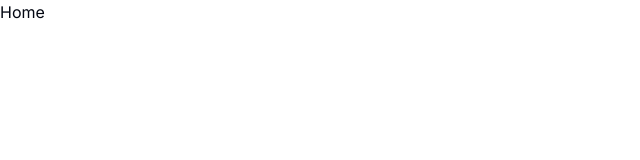
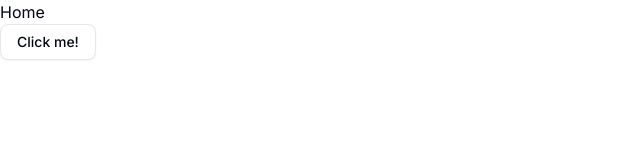
Before and after one commit to codeGoCodeNot/Works, a Next.js app: page / in a window 1280 px wide. Shown: the top 160 px of the page, without its empty margins (0-640 px from the left). Built offline with nearby package versions, Linux system fonts and the light colour scheme.

Commit message:
tw animate css conflict on turbo solve by deleting .next

```diff
--- a/package.json
+++ b/package.json
@@ -9,6 +9,7 @@
     "lint": "eslint"
   },
   "dependencies": {
+    "@radix-ui/react-slot": "^1.2.4",
     "class-variance-authority": "^0.7.1",
     "clsx": "^2.1.1",
     "lucide-react": "^0.562.0",
--- a/src/app/globals.css
+++ b/src/app/globals.css
@@ -122,4 +122,8 @@
   body {
     @apply bg-background text-foreground;
   }
+  button:not(:disabled),
+  [role="button"]:not(:disabled) {
+    cursor: pointer;
+  }
 }
--- a/src/app/page.tsx
+++ b/src/app/page.tsx
@@ -1,5 +1,12 @@
+import { Button } from "@/components/ui/button";
+
 const Home = () => {
-  return <div>Home</div>;
+  return (
+    <div>
+      <h1>Home</h1>
+      <Button variant="outline">Click me!</Button>
+    </div>
+  );
 };
 
 export default Home;
--- /dev/null
+++ b/src/components/ui/button.tsx
@@ -0,0 +1,62 @@
+import * as React from "react"
+import { Slot } from "@radix-ui/react-slot"
+import { cva, type VariantProps } from "class-variance-authority"
+
+import { cn } from "@/lib/utils"
+
+const buttonVariants = cva(
+  "inline-flex items-center justify-center gap-2 whitespace-nowrap rounded-md text-sm font-medium transition-all disabled:pointer-events-none disabled:opacity-50 [&_svg]:pointer-events-none [&_svg:not([class*='size-'])]:size-4 shrink-0 [&_svg]:shrink-0 outline-none focus-visible:border-ring focus-visible:ring-ring/50 focus-visible:ring-[3px] aria-invalid:ring-destructive/20 dark:aria-invalid:ring-destructive/40 aria-invalid:border-destructive",
+  {
+    variants: {
+      variant: {
+        default: "bg-primary text-primary-foreground hover:bg-primary/90",
+        destructive:
+          "bg-destructive text-white hover:bg-destructive/90 focus-visible:ring-destructive/20 dark:focus-visible:ring-destructive/40 dark:bg-destructive/60",
+        outline:
+          "border bg-background shadow-xs hover:bg-accent hover:text-accent-foreground dark:bg-input/30 dark:border-input dark:hover:bg-input/50",
+        secondary:
+          "bg-secondary text-secondary-foreground hover:bg-secondary/80",
+        ghost:
+          "hover:bg-accent hover:text-accent-foreground dark:hover:bg-accent/50",
+        link: "text-primary underline-offset-4 hover:underline",
+      },
+      size: {
+        default: "h-9 px-4 py-2 has-[>svg]:px-3",
+        sm: "h-8 rounded-md gap-1.5 px-3 has-[>svg]:px-2.5",
+        lg: "h-10 rounded-md px-6 has-[>svg]:px-4",
+        icon: "size-9",
+        "icon-sm": "size-8",
+        "icon-lg": "size-10",
+      },
+    },
+    defaultVariants: {
+      variant: "default",
+      size: "default",
+    },
+  }
+)
+
+function Button({
+  className,
+  variant = "default",
+  size = "default",
+  asChild = false,
+  ...props
+}: React.ComponentProps<"button"> &
+  VariantProps<typeof buttonVariants> & {
+    asChild?: boolean
+  }) {
+  const Comp = asChild ? Slot : "button"
+
+  return (
+    <Comp
+      data-slot="button"
+      data-variant={variant}
+      data-size={size}
+      className={cn(buttonVariants({ variant, size, className }))}
+      {...props}
+    />
+  )
+}
+
+export { Button, buttonVariants }
```
Also changed, not shown: 1 other file (tests, documents, lock files or other folders).
